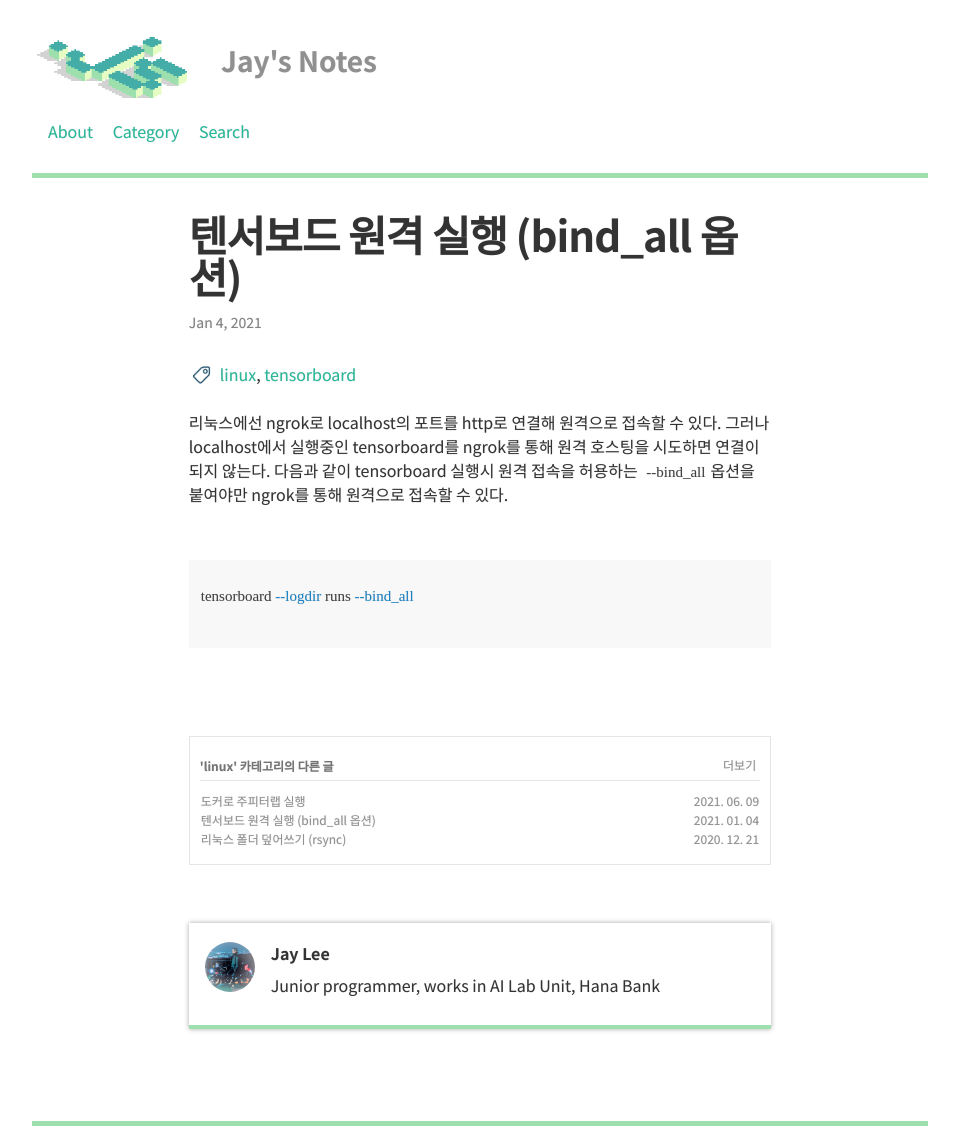
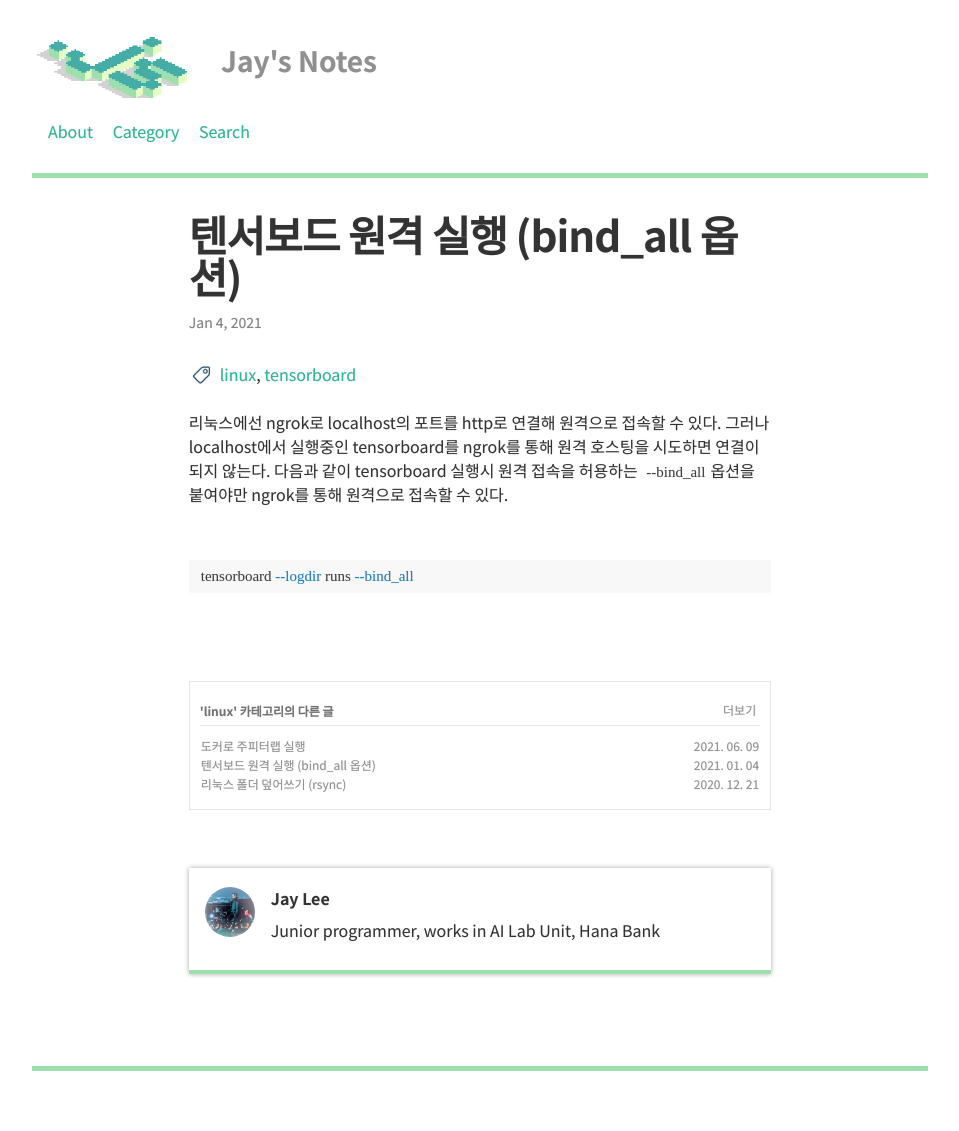
Before and after one commit to Clarit7/clarit7.github.io, a Jekyll site: the page built from _posts/2021-01-04-tensorboard_bind_all.md, in a window 1280 px wide. Shown: the whole page, without its empty margins (160-1119 px from the left). Built offline with Jekyll 4.4.1, drawn with Linux system fonts in a browser that asks for light colours; some web fonts are replaced; comment, search, counter and statistics services are not loaded; after the commit the page ends 1076 px from its top, so only the background shows below that.

Commit message:
button styling

```diff
--- a/_layouts/post.html
+++ b/_layouts/post.html
@@ -29,7 +29,7 @@
       button.ariaLabel = 'Copy code to clipboard';
       button.innerText = copyText;
       button.addEventListener('click', function () {
-        var code = div.querySelector('pre').querySelector('code').innerText.trim();
+        var code = div.querySelector('code').innerText.trim();
         navigator.clipboard.writeText(code);
         button.innerText = 'Copied';
         setTimeout(function () {
--- a/_sass/_code.scss
+++ b/_sass/_code.scss
@@ -1,7 +1,5 @@
 div.highlight {
     position: relative;
-    padding-top: 20px;
-    padding-bottom: 20px;
 
     // copy code to clipboard
     .copy {
@@ -16,18 +14,17 @@
 
       color: white;
       position: absolute;
-      top: 0.15rem;
+      top: 0.1rem;
+      right: 0.1rem;
       opacity: 0;
 
       &:active,
       &:focus {
         background: #fff;
-        right: 0.15rem;
         outline: 0;
       }
       &:hover {
         background: #77af9c;
-        right: 0.15rem;
         border: none;
         border-radius: 4px;
         opacity: 1;
@@ -40,12 +37,10 @@
     &:active .copy,
     &:focus .copy {
       background: #fff;
-      right: 0.15rem;
       outline: 0;
     }
     &:hover .copy {
       background: #77af9c;
-      right: 0.15rem;
       border: none;
       border-radius: 4px;
       opacity: 1;
```
